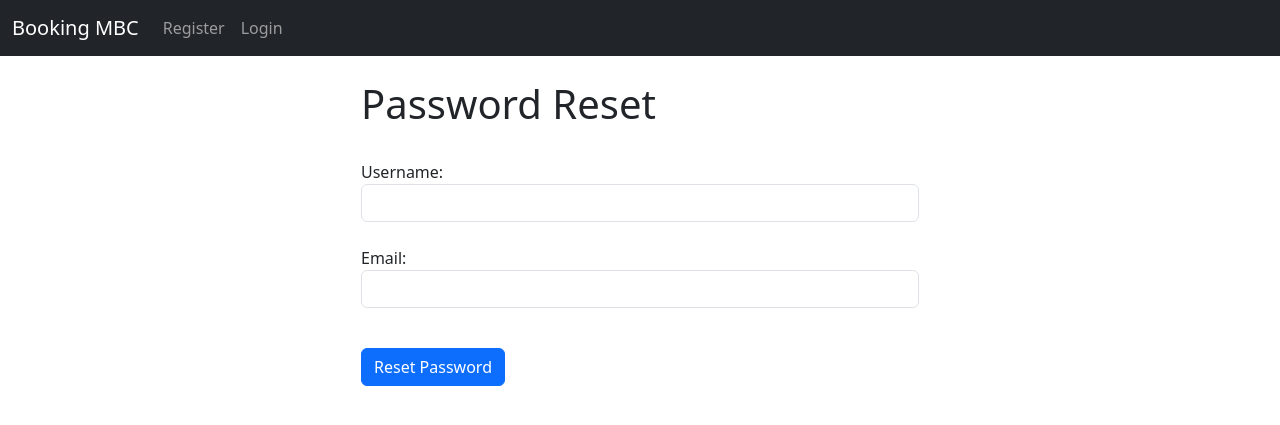
After one commit to moxgreen/BookingMBC, a Django app: page /reset_password/ in a window 1280 px wide. The commit adds this page. Shown: the top 425 px of the page. Run offline with Django 4.2, Linux system fonts and the light colour scheme.

Commit message:
safe password reset added

```diff
--- a/server/UserApp/models.py
+++ b/server/UserApp/models.py
@@ -35,6 +35,8 @@ class UserProfile(models.Model):
     preferred_machine_name =  models.CharField(max_length=50)
     is_external = models.BooleanField(default=True, null=True, blank=True)
 
+    password_reset_token = models.CharField(max_length=100, null=True, blank=True)
+
     def __str__(self):
         return self.user.username
 
--- a/server/UserApp/templates/home.html
+++ b/server/UserApp/templates/home.html
@@ -27,6 +27,10 @@
   </div>
   <br/>
   <button type="submit" class="btn btn-secondary">Login</button>
+                    <br/>
+                    <div class="card-footer text-center">
+                        <small class="text-muted">Forgot your password? <a href="{% url 'reset_password' %}">Reset it here</a></small>
+                    </div>
 
 </form>
 
--- /dev/null
+++ b/server/UserApp/templates/reset_pwd.html
@@ -0,0 +1,22 @@
+{% extends 'base.html' %}
+
+{% block content %}
+<div class="col-md-6 offset-md-3">
+    <h1>Password Reset</h1>
+    <br/>
+
+    <form method="post" action="{% url 'reset_password' %}">
+        {% csrf_token %}
+
+        <div class="mb-3">
+            <label for="username">Username:</label>
+            <input type="username" class="form-control" name="username" required>
+            <br/>
+            <label for="email">Email:</label>
+            <input type="email" class="form-control" name="email" required>
+        </div>
+        <br/>
+        <button type="submit" class="btn btn-primary">Reset Password</button>
+    </form>
+</div>
+{% endblock %}
--- a/server/UserApp/urls.py
+++ b/server/UserApp/urls.py
@@ -1,4 +1,5 @@
 from django.urls import path
+from .views import CustomPasswordResetView, CustomPasswordResetConfirmView
 from . import views
 #from django.contrib.auth.views import LoginView
 
@@ -8,4 +9,7 @@ urlpatterns = [
     path('logout/', views.logout_user, name='logout'),
     path('register/', views.register_user, name='register'),
     path('reports/', views.reports, name='reports'),
+
+    path('reset_password/', CustomPasswordResetView.as_view(), name='reset_password'),
+    path('reset/<str:uidb64>/<str:token>/', CustomPasswordResetConfirmView.as_view(), name='custom_password_reset_confirm'),
 ]
--- a/server/UserApp/views.py
+++ b/server/UserApp/views.py
@@ -2,6 +2,7 @@ from django.shortcuts import render, redirect
 from django.contrib.auth import authenticate, login, logout
 from django.contrib import messages
 from .forms import SignUpForm
+from .models import UserProfile
 
 
 def home(request):
@@ -51,3 +52,84 @@ def register_user(request):
 
 def reports(request):
     return redirect('CalendarApp:reports_view')
+
+######################################################################################
+#                                    Password reset                                  #
+######################################################################################
+
+from django.contrib.auth import get_user_model
+from django.contrib.auth.tokens import default_token_generator
+from django.views import View
+from django.http import Http404
+from django.contrib.auth.forms import SetPasswordForm
+
+class CustomPasswordResetView(View):
+    template_name = 'reset_pwd.html'
+
+    def get(self, request, *args, **kwargs):
+        return render(request, self.template_name)
+
+    def post(self, request, *args, **kwargs):
+        usn = request.POST.get('username')
+        email = request.POST.get('email')
+
+        try:
+            #we use the UserProfile because it holds the token field
+            up = UserProfile.objects.get(user__email=email)
+            if usn != up.user.username: raise UserProfile.DoesNotExist()
+
+            # Generate a one-time token and save it in the user's profile
+            token = default_token_generator.make_token(up.user)
+            up.password_reset_token = token
+            up.save()
+
+            # Redirect to the password reset confirmation view with the user's ID and token
+            return redirect('custom_password_reset_confirm', uidb64=up.user.pk, token=token)
+
+        except UserProfile.DoesNotExist:
+            # Handle the case when no user is found (you may want to display an error message)
+            messages.error(request, "User with this username or email address not found.")
+            return render(request, self.template_name)
+
+
+
+class CustomPasswordResetConfirmView(View):
+    template_name = 'password_reset_confirm.html'
+    form_class = SetPasswordForm
+
+    def get_user(self, uidb64):
+        #request access to users. Easier than with UserProfile
+        user_model = get_user_model()
+        try:
+            return user_model.objects.get(pk=uidb64)
+        except user_model.DoesNotExist:
+            raise Http404
+
+    def get(self, request, uidb64, token, *args, **kwargs):
+        user = self.get_user(uidb64)
+
+        # Check if the token is valid
+        if default_token_generator.check_token(user, token):
+            # Display the password reset form
+            form = self.form_class(user=user)
+            return render(request, self.template_name, {'form': form, 'uidb64': uidb64, 'token': token})
+        else:
+            # Token is invalid
+            return render(request, self.template_name, {'validlink': False})
+
+    def post(self, request, uidb64, token, *args, **kwargs):
+        user = self.get_user(uidb64)
+
+        # Check if the token is valid
+        if default_token_generator.check_token(user, token):
+            form = self.form_class(user, request.POST)
+            if form.is_valid():
+                # Set the new password
+                form.save()
+                return render(request, 'password_reset_complete.html')
+            else:
+                # Form is invalid, redisplay it with errors
+                return render(request, self.template_name, {'form': form, 'uidb64': uidb64, 'token': token})
+        else:
+            # Token is invalid
+            return render(request, self.template_name, {'validlink': False})
```
Also changed, not shown: server/UserApp/templates/admin/UserApp/MBCGroup/change_list.txt (deleted, +0 -20 lines), server/UserApp/templates/change_list.txt (deleted, +0 -13 lines), server/UserApp/templates/password_reset_complete.html (added, +8 -0 lines), server/UserApp/templates/password_reset_confirm.html (added, +19 -0 lines), server/UserApp/migrations/0006_userprofile_password_reset_token.py (added), server/db.sqlite3, 1 other file.
